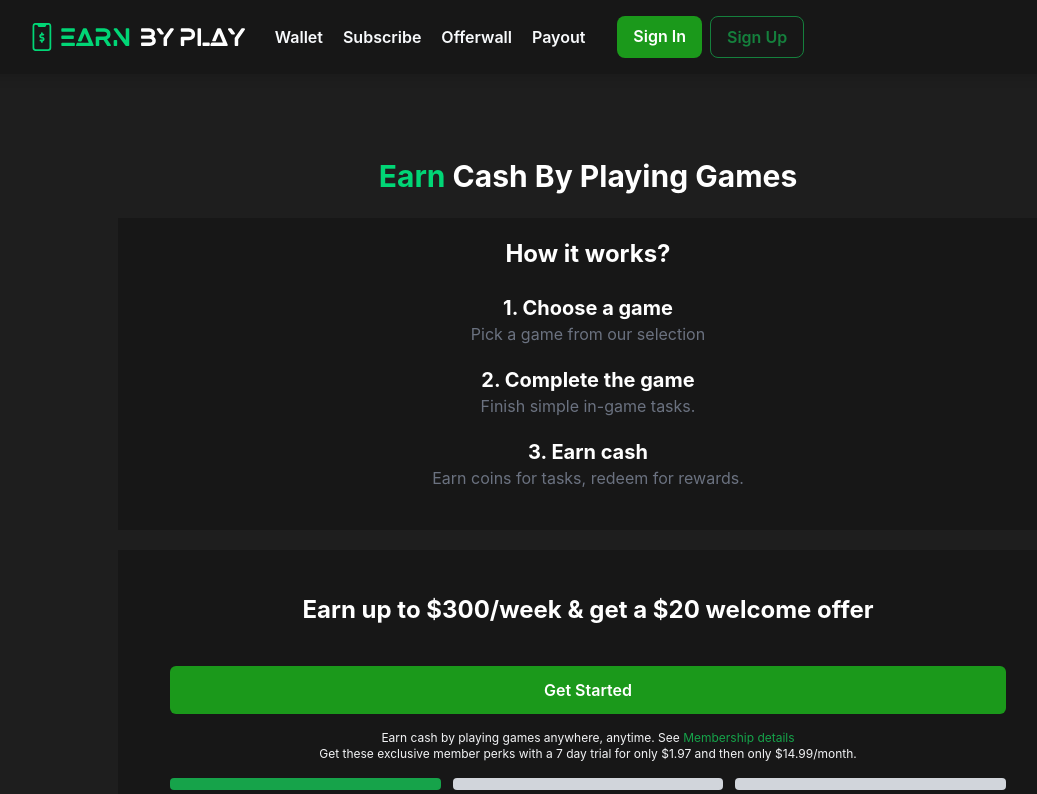
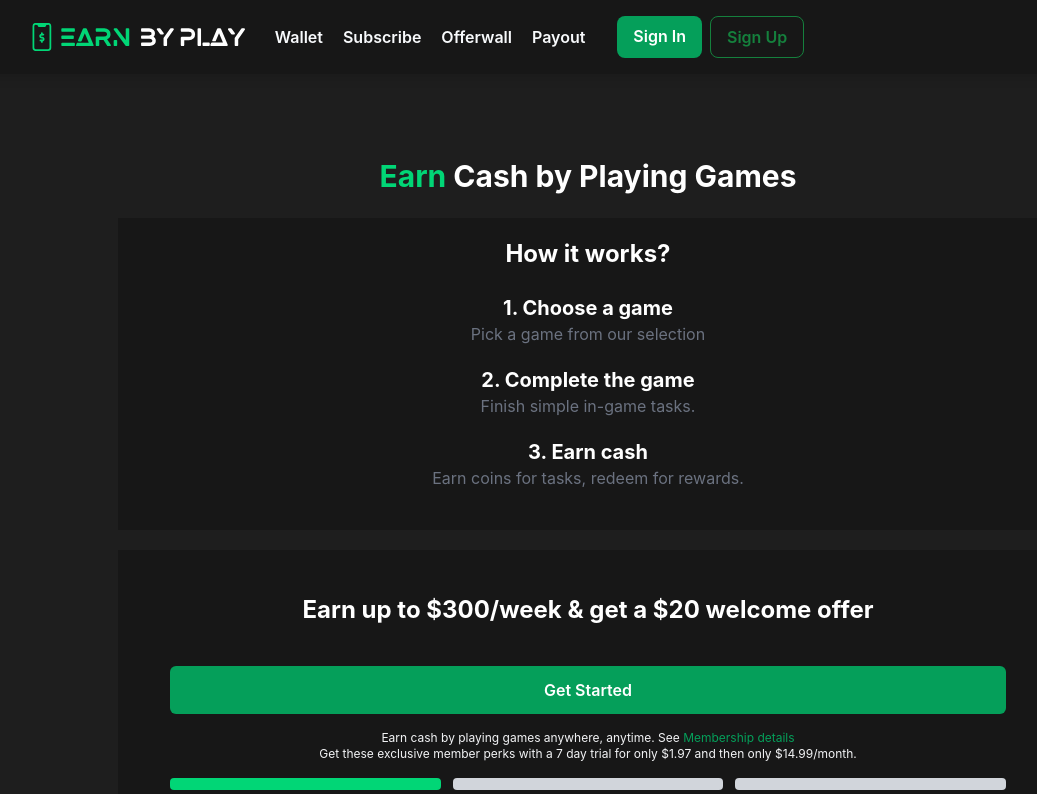
Before and after one commit to lsaffie/earnbyplay-frontend, a React (Create React App) app: page / in a window 1280 px wide. Shown: the top 794 px of the page, without its empty margins (52-1089 px from the left). Built offline with nearby package versions, Linux system fonts and the light colour scheme; no server answers.

Commit message:
adjusted green color to match the font better

```diff
--- a/src/components/Home.js
+++ b/src/components/Home.js
@@ -15,7 +15,7 @@
 
       <h2 className="text-3xl font-bold mb-6 text-center">
         <span className="text-ebp-cta-green-earn-font">Earn</span>
-        <span className="text-white"> Cash By Playing Games </span>
+        <span className="text-white"> Cash by Playing Games </span>
       </h2>
 
 
--- a/src/components/Payout.js
+++ b/src/components/Payout.js
@@ -88,7 +88,7 @@
         </p>
         <Link
           to="/offerwall"
-          className="w-full flex justify-center py-2 px-4 border border-transparent rounded-md shadow-sm text-sm font-medium text-white bg-ebp-cta-green hover:bg-indigo-700 focus:outline-none focus:ring-2 focus:ring-offset-2 focus:ring-indigo-500"
+          className="w-full flex justify-center py-2 px-4 border border-transparent rounded-md shadow-sm text-sm font-medium text-white bg-ebp-cta-green hover:bg-green-600 focus:outline-none focus:ring-2 focus:ring-offset-2 focus:ring-indigo-500"
         >
           Earn
         </Link>
@@ -122,7 +122,7 @@
           </div>
           <button
             type="submit"
-            className="w-full flex justify-center py-2 px-4 border border-transparent rounded-md shadow-sm text-sm font-medium text-white bg-ebp-cta-green hover:bg-indigo-700 focus:outline-none focus:ring-2 focus:ring-offset-2 focus:ring-indigo-500"
+            className="w-full flex justify-center py-2 px-4 border border-transparent rounded-md shadow-sm text-sm font-medium text-white bg-ebp-cta-green hover:bg-green-600 focus:outline-none focus:ring-2 focus:ring-offset-2 focus:ring-indigo-500"
           >
             Redeem
           </button>
--- a/src/components/PhoneNumberVerification.js
+++ b/src/components/PhoneNumberVerification.js
@@ -74,7 +74,7 @@
           Earn cash by playing games anywhere, anytime. See
           <a
             href="#"
-            className="text-green-600 hover:underline"
+            className="text-ebp-cta-green hover:underline"
             onClick={handleMembershipDetailsClick}
           >
             {" "}
--- a/src/components/ProgressBar.jsx
+++ b/src/components/ProgressBar.jsx
@@ -7,7 +7,7 @@
     <div className="flex justify-between space-x-3 mb-0 w-full">
       {steps.map((step, index) => (
         <div key={step} className="flex flex-col items-center flex-1">
-          <div className={`w-full h-3 rounded ${index < currentStep ? 'bg-green-600' : 'bg-gray-300'}`}></div>
+          <div className={`w-full h-3 rounded ${index < currentStep ? 'bg-ebp-cta-green-earn-font' : 'bg-gray-300'}`}></div>
           <div className="text-white text-xs mt-1">{index+1}. {step}</div>
         </div>
       ))}
--- a/src/components/WalletBalance.jsx
+++ b/src/components/WalletBalance.jsx
@@ -22,8 +22,8 @@
   // Render wallet data or an error message
   return (
     <div className="md:flex"> {/* Responsive Padding */}
-        <div className="bg-ebp-cta-green-earn-font shadow rounded-md p-3">
-          <p className="text-sm font-bold text-gray-900">${wallet.balance}</p>
+        <div className="bg-ebp-cta-green shadow rounded-md p-3">
+          <p className="text-sm font-bold text-white">${wallet.balance}</p>
         </div>
     </div>
   );
--- a/tailwind.config.js
+++ b/tailwind.config.js
@@ -5,7 +5,7 @@
     extend: {
       colors: {
         'ebp-header': '#171717',
-        'ebp-cta-green': '#1b991b',
+        'ebp-cta-green': '#059f5a',
         'ebp-cta-green-earn-font': '#01d676',
         'ebp-background-dark': '#1E1E1E',
         'ebp-cta-red': '#F44336',
```
